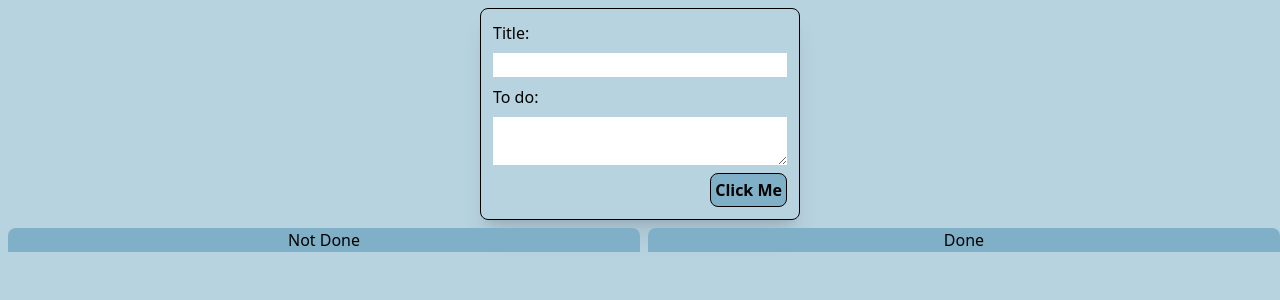
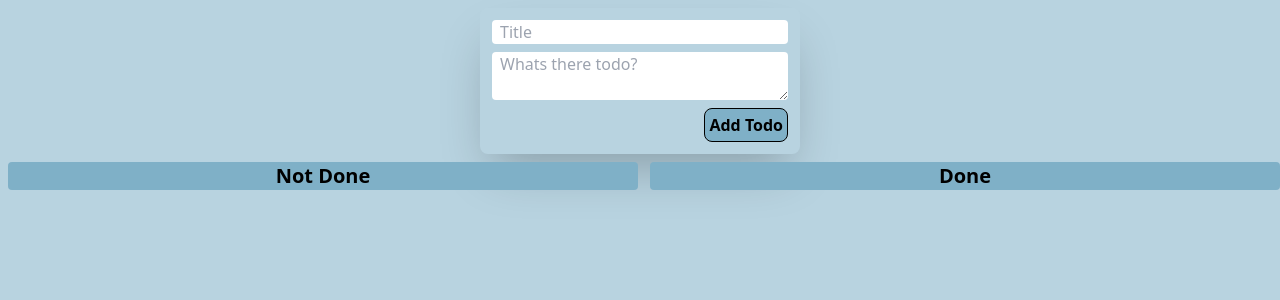
Before and after one commit to Axel-Segovia19/vue_todo_list, a Vue app: page / in a window 1280 px wide. Shown: the top 300 px of the page. Built offline with nearby package versions, Linux system fonts and the light colour scheme.

Commit message:
added initial form validation to assure an input in entered to create todo

```diff
--- a/public/index.html
+++ b/public/index.html
@@ -7,7 +7,7 @@
     <link rel="icon" href="<%= BASE_URL %>favicon.ico">
     <title><%= htmlWebpackPlugin.options.title %></title>
   </head>
-  <body class="bg-cyan-300">
+  <body class="bg-blue-300">
     <noscript>
       <strong>We're sorry but <%= htmlWebpackPlugin.options.title %> doesn't work properly without JavaScript enabled. Please enable it to continue.</strong>
     </noscript>
--- a/src/components/TodoList.vue
+++ b/src/components/TodoList.vue
@@ -1,21 +1,19 @@
 <template>
-  <div class="border rounded-lg w-1/4 m-auto mt-2 shadow-xl">
-    <form class="flex flex-col gap-2 p-3 items-center ">
-      <label for="title" class="self-start">Title:</label>
-    <input class="w-full" v-model="listItem.title" id="title"/>
-    <label for="todo" class="self-start">To do: </label>
-    <textarea class="w-full" v-model="listItem.todo" id="todo"/>
-      <button class="bg-cyan-500 text-white p-1 self-end border rounded-lg font-bold" @click.prevent="addToList">Click Me</button>
+  <div class="rounded-lg w-1/4 m-auto mt-2 shadow-2xl">
+    <form class="flex flex-col gap-2 p-3 items-center">
+    <input class="w-full rounded pl-2" placeholder="Title" v-model="listItem.title" id="title"/>
+    <textarea class="w-full rounded pl-2" placeholder="Whats there todo?" v-model="listItem.todo" id="todo"/>
+      <button class="bg-blue-500 text-white p-1 self-end border rounded-lg font-bold" @click.prevent="addToList">Add Todo</button>
     </form>
   </div>
 
-<div class="flex">
+<div class="flex gap-1">
     <div class="w-full m-2">
-      <h1 class="bg-cyan-500 text-center rounded-t-lg">Not Done</h1>
+      <h1 class="bg-blue-500 text-center rounded text-xl font-semibold">Not Done</h1>
     <v-list :listArray="notDoneTodos" @remove-in="remove"/>
     </div>
     <div class="w-full mt-2">
-      <h1 class="bg-cyan-500 text-center rounded-t-lg">Done</h1>
+      <h1 class="bg-blue-500 text-center rounded text-xl font-semibold">Done</h1>
     <v-list :listArray="doneTodos" @remove-in="remove"/>
     </div>
 
@@ -49,10 +47,18 @@ computed:{
   },
   notDoneTodos(){
     return this.list.filter(item => !item.done)
+  },
+  titleIsEmpty(){
+    return this.listItem.title === ""
+  },
+  todoIsEmpty(){
+    return this.listItem.todo === ""
   }
 },
   methods:{
     addToList(){
+      if(this.titleIsEmpty) return alert('Must have a Title')
+      if(this.todoIsEmpty) return alert('Must have a todo')
       this.list.push({title: this.listItem.title, todo: this.listItem.todo, id: this.listItem.id++, done: false, edit: false})
       this.listItem.title = ''
       this.listItem.todo = ''
--- a/src/components/reusableComponents/vList.vue
+++ b/src/components/reusableComponents/vList.vue
@@ -1,35 +1,35 @@
 <template>
-  <div v-for="item in listArray" :key="item.id" class="flex flex-row border rounded-lg m-1 float-left">
-      <button class="p-1 border-r bg-red-red-600 rounded-l-lg font-semibold" @click="removeIn(item.id)">X</button>
+  <div v-for="item in listArray" :key="item.id" class="flex flex-row shadow-2xl rounded-lg m-1 float-left">
+      <button class="p-1 border-r bg-red-600 rounded-l-lg font-semibold" @click="removeIn(item.id)">X</button>
       <ul class="p-2 w-fit flex flex-col">
       <li v-if="!item.edit">
-        <div class="flex gap-1">
+        <div class="flex gap-2">
         <label for="title-li" class="font-bold">Title:</label>
          <p id="title-li">{{item.title}} </p>
         </div>
-        <div class="flex gap-1">
+        <div class="flex gap-1 shrink">
          <label for="todo-li" class="font-bold">Todo:</label>
         <p id="todo-li" class="break-all">{{item.todo}}</p>
         </div>
         </li>
         <li v-if="item.edit">
-        <div class="flex gap-1 py-1">
+        <div class="flex gap-2 py-1">
         <label for="title-li" class="font-bold">Title:</label>
-         <input id="title-li" v-model="item.title"/>
+         <input id="title-li" class="rounded pl-1" v-model="item.title"/>
         </div>
         <div class="flex gap-1 p2-1">
          <label for="todo-li" class="font-bold">Todo:</label>
-        <textarea id="todo-li" v-model="item.todo"/>
+        <textarea id="todo-li" class="rounded pl-1" v-model="item.todo"/>
         </div>
         </li>
       </ul>
       <div class="flex">
 
-      <div class="p-2 flex  bg-green-emerald-green">
-            <button class="self-center font-bold" @click="item.done = !item.done">done</button>
+      <div :class="`p-2 flex ${!item.done ? 'bg-green-500' : 'bg-orange-600'}`">
+            <button class="self-center font-bold" type="button" @click.prevent="changeValue(item)">{{!item.done ? 'Done' : 'Not Done'}}</button>
       </div>
-      <div class="p-2 bg-cyan-500 rounded-r-lg flex">
-            <button class="self-center font-bold" @click="item.edit = !item.edit">edit</button>
+      <div :class="`p-2 ${item.edit ? 'bg-blue-800' : 'bg-blue-500' } rounded-r-lg flex`">
+            <button class="self-center font-bold" @click.prevent="item.edit = !item.edit">{{item.edit ? 'Save' : 'Edit'}}</button>
       </div>
       </div>
     </div>
@@ -49,6 +49,9 @@ export default {
   methods:{
     removeIn(id){
       this.$emit('removeIn', id)
+    },
+    changeValue(todo){
+      return todo.done = !todo.done
     }
   }
 
--- a/tailwind.config.js
+++ b/tailwind.config.js
@@ -3,13 +3,19 @@ module.exports = {
   content: ['./public/**/*.html', './src/**/*.{vue,js,ts,jsx,tsx}'],
   theme: {
     colors: {
-      'cyan-300': '#b8d3e0',
-      'cyan-500': '#7fb0c7',
+      blue:{
+        '300': '#b8d3e0',
+        '500': '#7fb0c7',
+        '800': '#0995DC'
+      },
       green:{
-        'emerald-green' : '#50C878'
+        '500' : '#50C878',
       },
       red:{
-        'red-600' : '#DA2116'
+        '600' : '#DA2116'
+      },
+      orange: {
+        '600' : '#DCA90C'
       }
     },
     extend: {},
```
